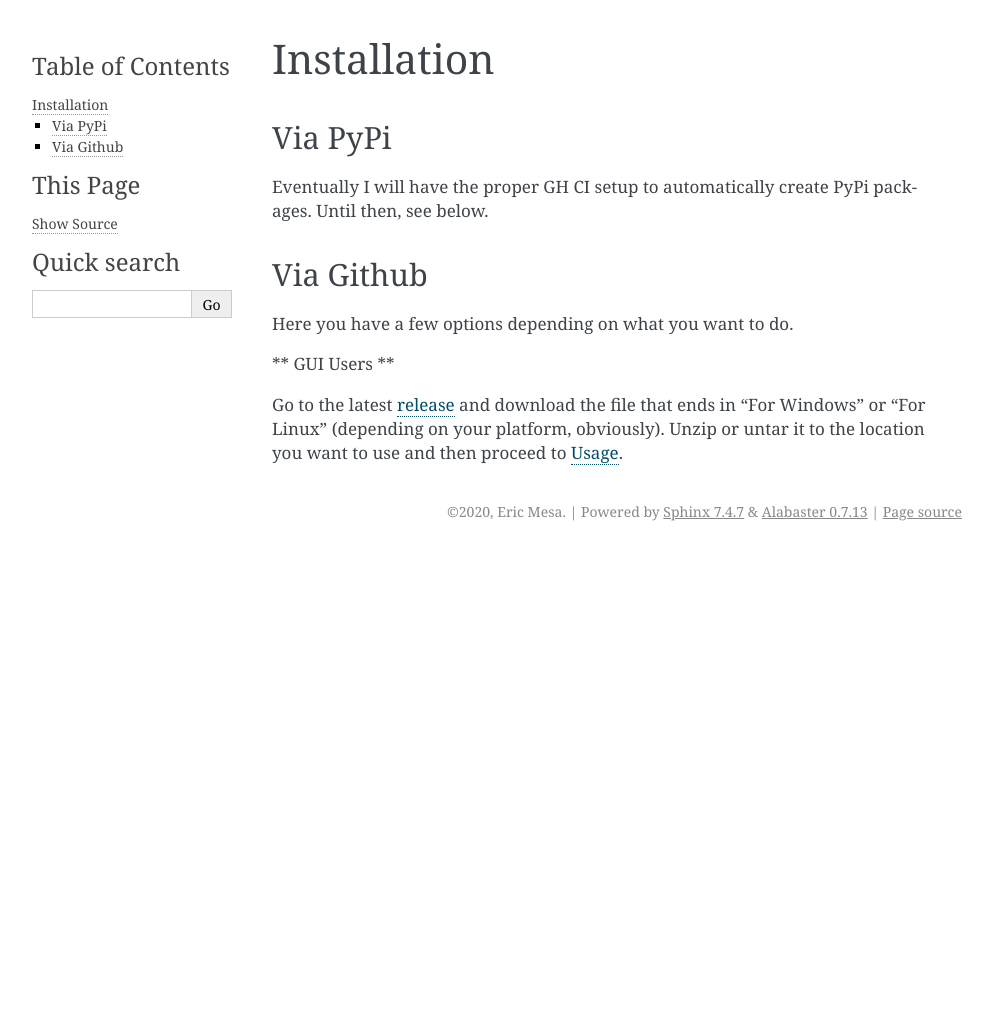
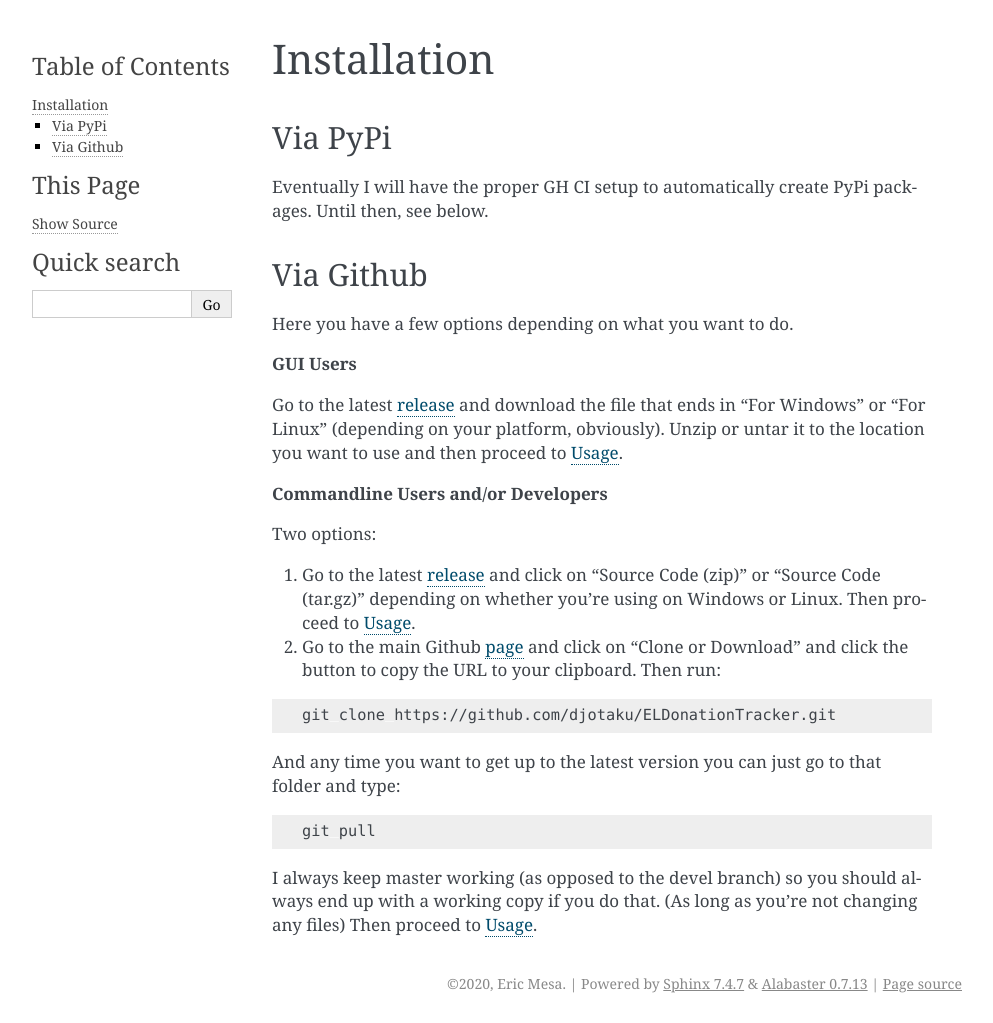
Before and after one commit to djotaku/ELDonationTracker, a Sphinx documentation site: the page built from docs/installation.rst, in a window 1280 px wide. Shown: the whole page, without its empty margins (148-1141 px from the left). Built offline with Sphinx 7.4.7, drawn with Linux system fonts in a browser that asks for light colours; before the commit the page ends 900 px from its top, so only the background shows below that.

```diff
--- a/docs/installation.rst
+++ b/docs/installation.rst
@@ -13,8 +13,31 @@ Via Github
 
 Here you have a few options depending on what you want to do.
 
-** GUI Users **
+**GUI Users**
 
 Go to the latest release_ and download the file that ends in "For Windows" or "For Linux" (depending on your platform, obviously). Unzip or untar it to the location you want to use and then proceed to :doc:`usage`.
 
 .. _release: https://github.com/djotaku/ELDonationTracker/releases
+
+**Commandline Users and/or Developers**
+
+Two options:
+
+#. Go to the latest release_ and click on "Source Code (zip)" or "Source Code (tar.gz)" depending on whether you're using on Windows or Linux. Then proceed to :doc:`usage`.
+
+#. Go to the main Github page_ and click on "Clone or Download" and click the button to copy the URL to your clipboard. Then run:
+
+.. code-block:: Bash
+
+    git clone https://github.com/djotaku/ELDonationTracker.git
+
+
+And any time you want to get up to the latest version you can just go to that folder and type:
+
+.. code-block:: Bash
+
+    git pull
+
+I always keep master working (as opposed to the devel branch) so you should always end up with a working copy if you do that. (As long as you're not changing any files) Then proceed to :doc:`usage`.
+
+.. _page: https://github.com/djotaku/ELDonationTracker
```
Also changed, not shown: docs/usage.rst (+14 -1 lines).
